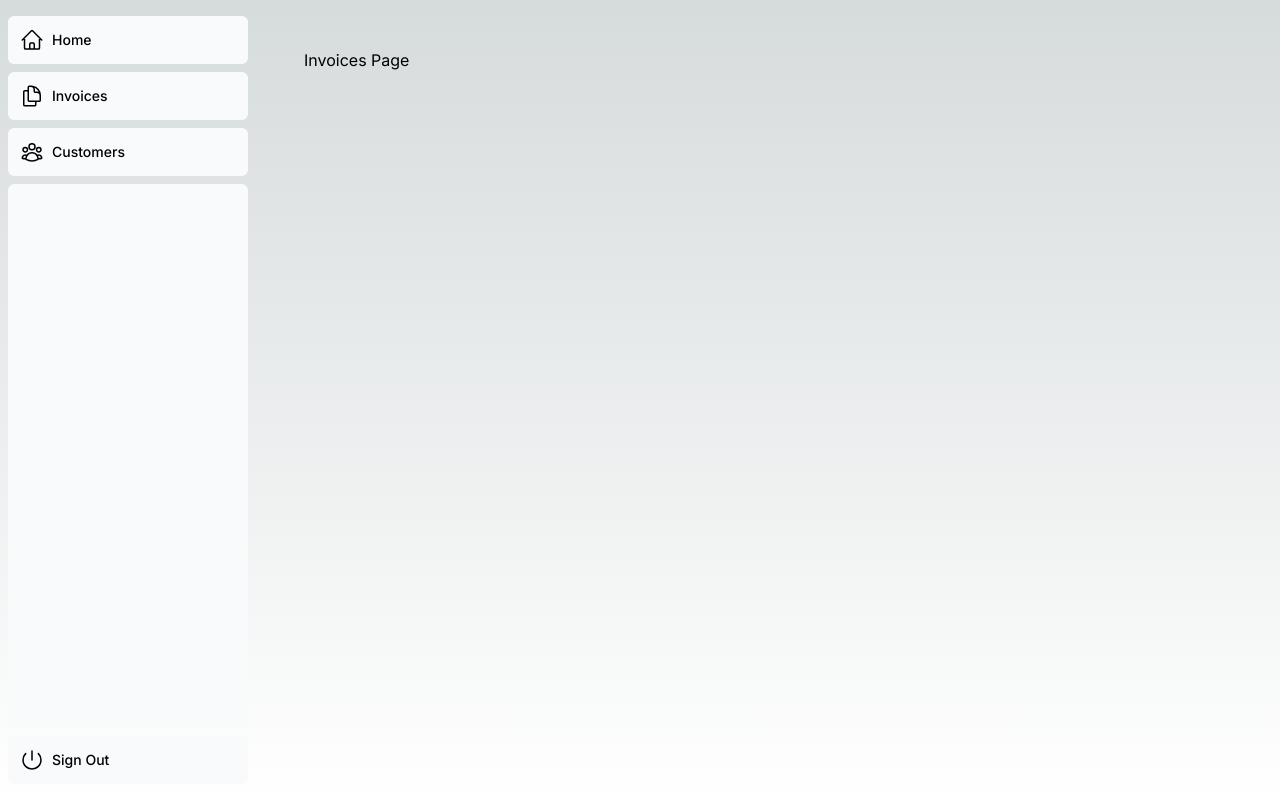
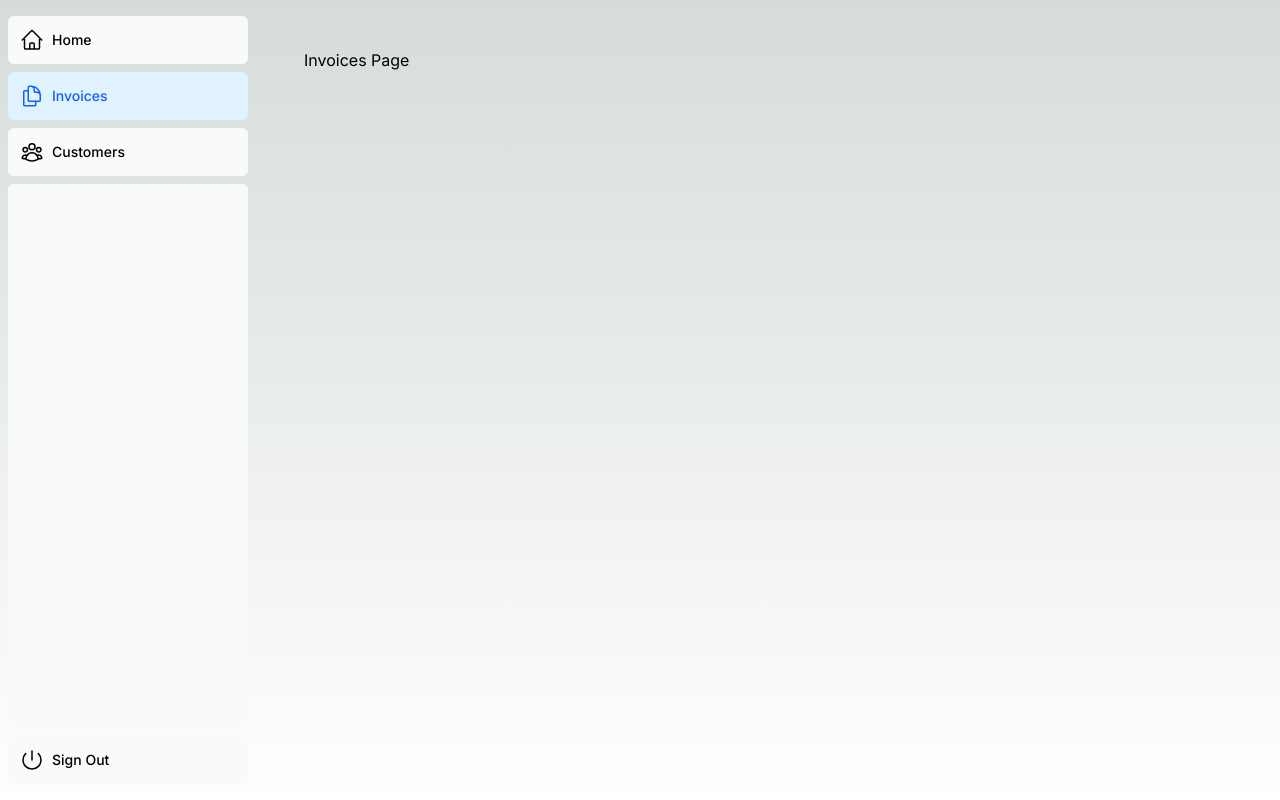
Before and after one commit to Unicornelia/next-blog, a Next.js app: page /dashboard/invoices in a window 1280 px wide. Built offline with nearby package versions, Linux system fonts and the light colour scheme; a web font is replaced by a local one.

Commit message:
fix: remove unused import and add conditional styling

```diff
--- a/src/app/dashboard/nav-links.tsx
+++ b/src/app/dashboard/nav-links.tsx
@@ -1,9 +1,13 @@
+"use client";
+
 import {
   UserGroupIcon,
   HomeIcon,
   DocumentDuplicateIcon,
 } from "@heroicons/react/24/outline";
 import Link from "next/link";
+import { usePathname } from "next/navigation";
+import clsx from "clsx";
 
 // Map of links to display in the side navigation.
 // Depending on the size of the application, this would be stored in a database.
@@ -18,6 +22,7 @@
 ];
 
 export default function NavLinks() {
+  const pathname = usePathname();
   return (
     <>
       {links.map((link) => {
@@ -26,7 +31,12 @@
           <Link
             key={link.name}
             href={link.href}
-            className="flex h-[48px] grow items-center justify-center gap-2 rounded-md bg-gray-50 p-3 text-sm font-medium hover:bg-sky-100 hover:text-blue-600 md:flex-none md:justify-start md:p-2 md:px-3"
+            className={clsx(
+              "flex h-[48px] grow items-center justify-center gap-2 rounded-md bg-gray-50 p-3 text-sm font-medium hover:bg-sky-100 hover:text-blue-600 md:flex-none md:justify-start md:p-2 md:px-3",
+              {
+                "bg-sky-100 text-blue-600": pathname === link.href,
+              },
+            )}
           >
             <LinkIcon className="w-6" />
             <p className="hidden md:block">{link.name}</p>
--- a/src/app/dashboard/sidenav.tsx
+++ b/src/app/dashboard/sidenav.tsx
@@ -1,4 +1,3 @@
-import Link from "next/link";
 import NavLinks from "@/app/dashboard/nav-links";
 import { PowerIcon } from "@heroicons/react/24/outline";
 
```
